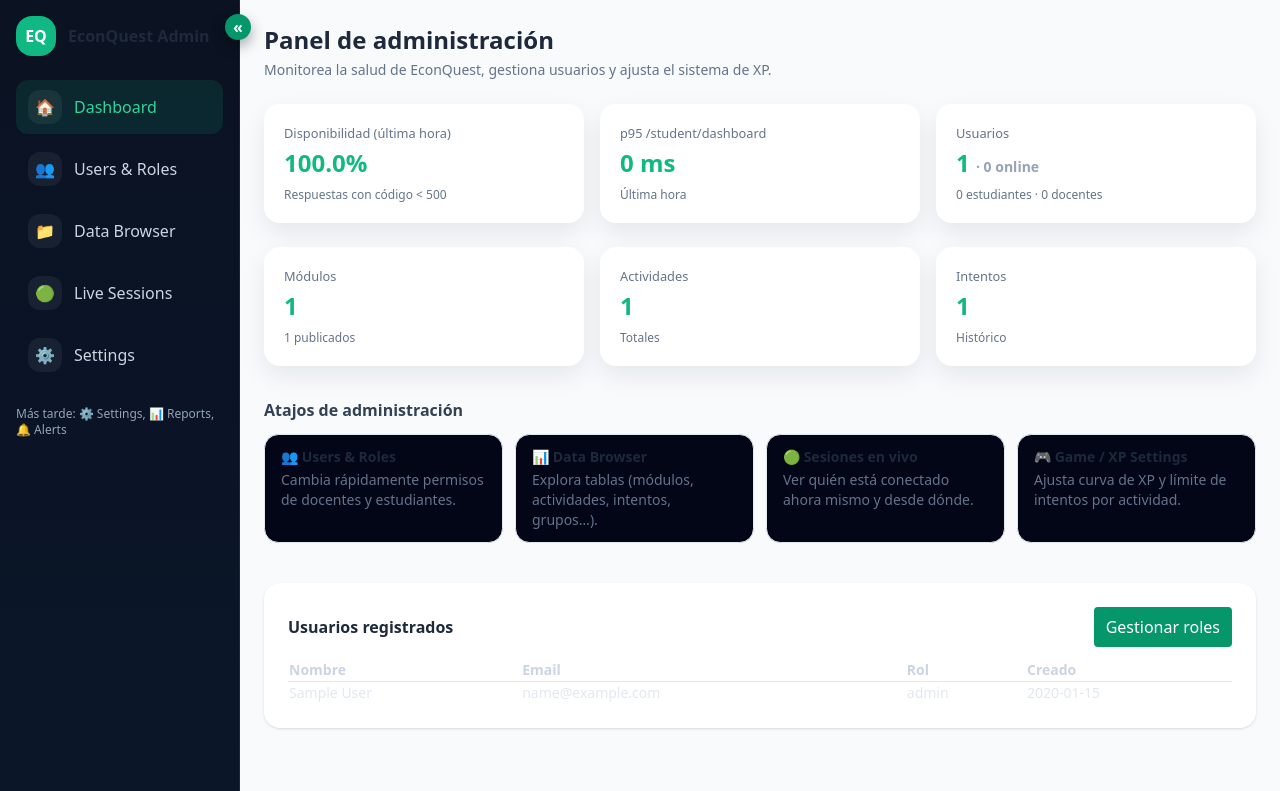
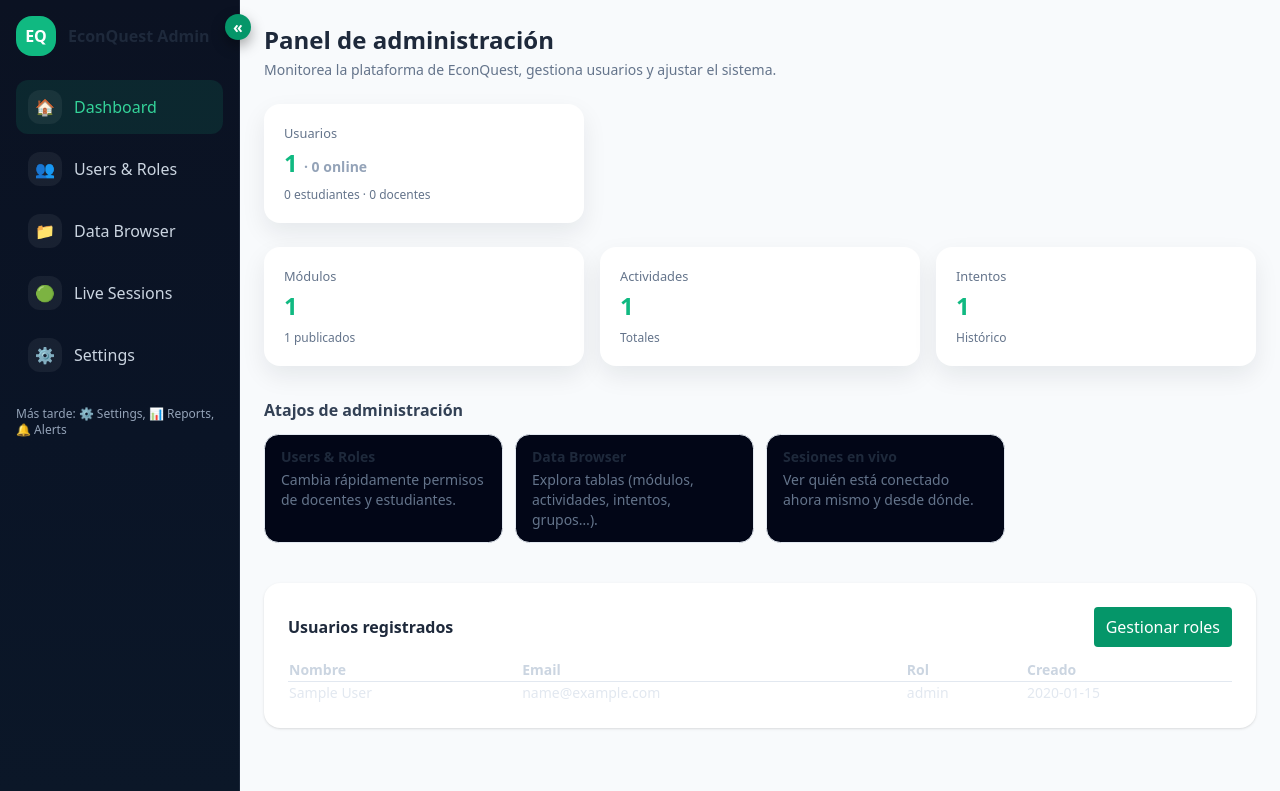
Before and after one commit to UPRM-CSE-CapstoneFallSemester/EconQuest_MVPOfficial, a Flask app: page /admin/dashboard in a window 1280 px wide. Shown: the part 69-860 px from the top of the page. Run offline with Flask 3, Linux system fonts and the light colour scheme; a user stored in the database is signed in; data comes from the database, SQL or seed files in the repository; tables that the repository leaves empty hold one stand-in row (values such as "Sample post"); some libraries are stand-ins or nearby versions.

Commit message:
Made changes

```diff
--- a/app/templates/admin/dashboard.html
+++ b/app/templates/admin/dashboard.html
@@ -30,30 +30,13 @@
   <div>
     <h1 class="text-2xl font-bold">Panel de administración</h1>
     <p class="text-sm text-slate-500 dark:text-slate-400 mt-1">
-      Monitorea la salud de EconQuest, gestiona usuarios y ajusta el sistema de XP.
+      Monitorea la plataforma de EconQuest, gestiona usuarios y ajustar el sistema.
     </p>
   </div>
 
 </div>
 
-{# ===== KPIs: salud de plataforma ===== #}
 <div class="grid md:grid-cols-3 gap-4 mb-6">
-  <div class="bg-white dark:bg-slate-900 dark:text-slate-100 p-5 rounded-2xl admin-kpi-card">
-    <div class="admin-kpi-label text-slate-500">Disponibilidad (última hora)</div>
-    <div class="text-2xl font-semibold text-emerald-500 mt-1">
-      {{ "%.1f%%"|format(stats.availability_pct) }}
-    </div>
-    <div class="text-xs text-slate-500 mt-2">Respuestas con código &lt; 500</div>
-  </div>
-
-  <div class="bg-white dark:bg-slate-900 dark:text-slate-100 p-5 rounded-2xl admin-kpi-card">
-    <div class="admin-kpi-label text-slate-500">p95 /student/dashboard</div>
-    <div class="text-2xl font-semibold text-emerald-500 mt-1">
-      {{ stats.p95_ms }} ms
-    </div>
-    <div class="text-xs text-slate-500 mt-2">Última hora</div>
-  </div>
-
   <div class="bg-white dark:bg-slate-900 dark:text-slate-100 p-5 rounded-2xl admin-kpi-card">
     <div class="admin-kpi-label text-slate-500">Usuarios</div>
     <div class="text-2xl font-semibold text-emerald-500 mt-1">
@@ -95,7 +78,7 @@
       class="admin-quick-link border border-slate-200 dark:border-slate-800 hover:border-emerald-500"
       href="{{ url_for('admin.users_view') }}"
     >
-      <span class="font-semibold">👥 Users & Roles</span>
+      <span class="font-semibold"> Users & Roles</span>
       <span class="text-slate-500 dark:text-slate-400">
         Cambia rápidamente permisos de docentes y estudiantes.
       </span>
@@ -105,33 +88,22 @@
       class="admin-quick-link border border-slate-200 dark:border-slate-800 hover:border-emerald-500"
       href="{{ url_for('admin.data_home') }}"
     >
-      <span class="font-semibold">📊 Data Browser</span>
+      <span class="font-semibold"> Data Browser</span>
       <span class="text-slate-500 dark:text-slate-400">
         Explora tablas (módulos, actividades, intentos, grupos…).
       </span>
     </a>
 
-    {# OJO: si tu endpoint se llama distinto, cambia 'live_sessions' por el que uses. #}
     <a
       class="admin-quick-link border border-slate-200 dark:border-slate-800 hover:border-emerald-500"
       href="{{ url_for('admin.api_active_sessions') }}"
     >
-      <span class="font-semibold">🟢 Sesiones en vivo</span>
+      <span class="font-semibold"> Sesiones en vivo</span>
       <span class="text-slate-500 dark:text-slate-400">
         Ver quién está conectado ahora mismo y desde dónde.
       </span>
     </a>
 
-    {# OJO: igual aquí, ajusta el endpoint si tu ruta de settings tiene otro nombre. #}
-    <a
-      class="admin-quick-link border border-slate-200 dark:border-slate-800 hover:border-emerald-500"
-      href="{{ url_for('admin.settings_view') }}"
-    >
-      <span class="font-semibold">🎮 Game / XP Settings</span>
-      <span class="text-slate-500 dark:text-slate-400">
-        Ajusta curva de XP y límite de intentos por actividad.
-      </span>
-    </a>
   </div>
 </section>
 
--- a/app/templates/teacher/dashboard.html
+++ b/app/templates/teacher/dashboard.html
@@ -475,12 +475,8 @@
             <input type="hidden" name="csrf_token" value="{{ csrf_token() }}">
             <label class="text-xs">Crédito <input class="w-full mt-1 px-2 py-1 rounded bg-slate-900 border border-slate-700" name="credit_score" value="{{ (p.credit_score if p else 650) }}"></label>
             <label class="text-xs">Cash $ <input class="w-full mt-1 px-2 py-1 rounded bg-slate-900 border border-slate-700" name="cash_balance" value="{{ (p.cash_balance if p else 500) }}"></label>
-            <label class="text-xs">Salario $/mes <input class="w-full mt-1 px-2 py-1 rounded bg-slate-900 border border-slate-700" name="salary_monthly" value="{{ (p.salary_monthly if p else 1200) }}"></label>
-            <label class="text-xs flex items-center gap-2 mt-5"><input type="checkbox" name="has_car" {{ 'checked' if p and p.has_car else '' }}> Tiene carro</label>
-            <label class="text-xs">Pago carro $/mes <input class="w-full mt-1 px-2 py-1 rounded bg-slate-900 border border-slate-700" name="car_payment_monthly" value="{{ (p.car_payment_monthly if p else 0) }}"></label>
             <label class="text-xs">Nivel <input class="w-full mt-1 px-2 py-1 rounded bg-slate-900 border border-slate-700" name="level" value="{{ (p.level if p else 1) }}"></label>
             <label class="text-xs">XP <input class="w-full mt-1 px-2 py-1 rounded bg-slate-900 border border-slate-700" name="xp" value="{{ (p.xp if p else 0) }}"></label>
-            <label class="text-xs">Energía <input class="w-full mt-1 px-2 py-1 rounded bg-slate-900 border border-slate-700" name="energy" value="{{ (p.energy if p else 100) }}"></label>
             <div class="col-span-2 mt-2"><button class="px-3 py-2 rounded bg-emerald-600 text-white text-sm">Guardar</button></div>
           </form>
 
```
